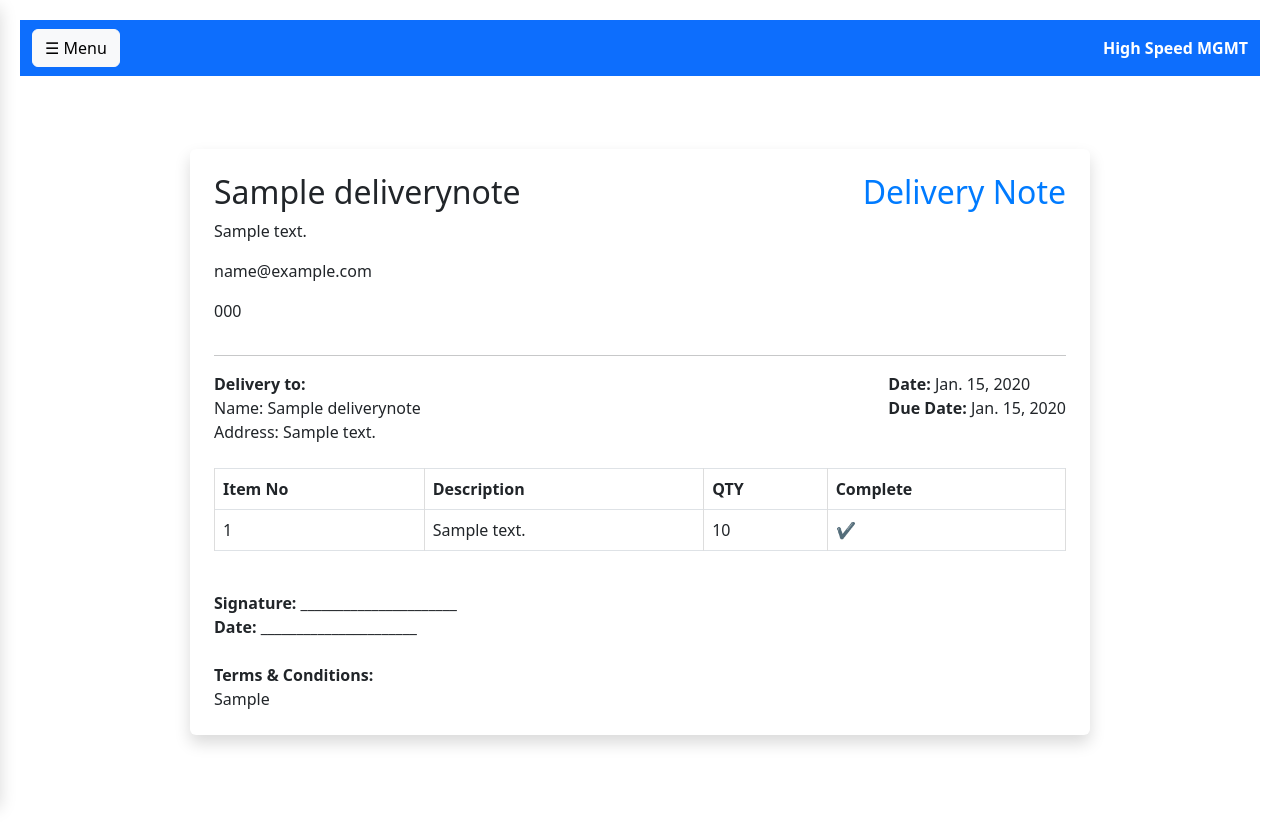
After one commit to skhleejal/invoicemgmt, a Django app: page /delivery-notes/1/ in a window 1280 px wide. The commit adds this page. Run offline with Django 4.2, Linux system fonts and the light colour scheme; a user stored in the database is signed in; tables that the repository leaves empty hold one stand-in row (values such as "Sample post").

Commit message:
God showed me a way out ee and my first file 3

```diff
--- a/invoicemgmt/models.py
+++ b/invoicemgmt/models.py
@@ -271,3 +271,40 @@ class PurchaseLineItem(models.Model):
         self.amount = self.quantity * self.price
         self.vat_amount = self.amount * (self.vat_rate / 100)
         super().save(*args, **kwargs)
+
+
+
+class DeliveryNote(models.Model):
+    delivery_note_number = models.PositiveIntegerField(unique=True, blank=True, null=True)
+    company_name = models.CharField(max_length=255)
+    company_address = models.TextField()
+    company_email = models.EmailField()
+    company_phone = models.CharField(max_length=50)
+    delivery_to_name = models.CharField(max_length=255)
+    delivery_to_address = models.TextField()
+    date = models.DateField()
+    due_date = models.DateField(blank=True, null=True)
+    # You can use a related model for line items if needed
+    terms = models.TextField(blank=True, null=True)
+    signature = models.CharField(max_length=255, blank=True, null=True)
+    signature_date = models.DateField(blank=True, null=True)
+
+    def save(self, *args, **kwargs):
+        if not self.delivery_note_number:
+            # Start numbering at 107
+            last_note = DeliveryNote.objects.aggregate(max_number=models.Max('delivery_note_number'))
+            self.delivery_note_number = (last_note['max_number'] or 106) + 1
+        super().save(*args, **kwargs)
+
+
+    def __str__(self):
+        return f"Delivery Note to {self.delivery_to_name} on {self.date}"
+
+
+
+class DeliveryNoteLineItem(models.Model):
+    delivery_note = models.ForeignKey(DeliveryNote, on_delete=models.CASCADE, related_name='items')
+    product_name = models.CharField(max_length=255, blank=True, null=True)  # Product name field
+    description = models.CharField(max_length=255, blank=True)
+    quantity = models.PositiveIntegerField()
+    complete = models.BooleanField(default=False)
--- a/invoicemgmt/templates/base.html
+++ b/invoicemgmt/templates/base.html
@@ -72,7 +72,7 @@
         <a href="{% url 'purchase_list' %}" class="btn btn-dark">📦 View Purchases</a>
         <a href="{% url 'create_purchase' %}">🛒 Create Purchase</a>
         <a href="{% url 'create_invoice' %}">➕ Create Invoice</a>
-
+        <li><a href="{% url 'delivery_note_list' %}">Delivery Notes</a></li>
         <a class="nav-link" href="{% url 'ai_support' %}">
             <i class="fas fa-robot"></i> AI Support
         </a>
--- /dev/null
+++ b/invoicemgmt/templates/invoicemgmt/delivery_note.html
@@ -0,0 +1,60 @@
+{% extends "base.html" %}
+{% block content %}
+<div class="container mt-5 mb-5 p-4 shadow rounded bg-white" style="max-width: 900px;">
+    <div style="display: flex; justify-content: space-between;">
+        <div>
+            <h2>{{ note.company_name }}</h2>
+            <p>{{ note.company_address }}</p>
+            <p>{{ note.company_email }}</p>
+            <p>{{ note.company_phone }}</p>
+        </div>
+        <div style="text-align:right;">
+            <h2 style="color:#007bff;">Delivery Note</h2>
+        </div>
+    </div>
+    <hr>
+    <div style="display: flex; justify-content: space-between;">
+        <div>
+            <strong>Delivery to:</strong><br>
+            Name: {{ note.delivery_to_name }}<br>
+            Address: {{ note.delivery_to_address }}
+        </div>
+        <div>
+            <strong>Date:</strong> {{ note.date }}<br>
+            <strong>Due Date:</strong> {{ note.due_date }}
+        </div>
+    </div>
+    <table class="table table-bordered mt-4">
+        <thead style="background:#eaf4fb;">
+            <tr>
+                <th>Item No</th>
+                <th>Description</th>
+                <th>QTY</th>
+                <th>Complete</th>
+            </tr>
+        </thead>
+        <tbody>
+            <!-- Loop through delivery items if you have a related model -->
+            {% for item in note.items.all %}
+            <tr>
+                <td>{{ forloop.counter }}</td>
+                <td>{{ item.description }}</td>
+                <td>{{ item.quantity }}</td>
+                <td>{% if item.complete %}✔{% endif %}</td>
+            </tr>
+            {% empty %}
+            <tr><td colspan="4">No items delivered.</td></tr>
+            {% endfor %}
+        </tbody>
+    </table>
+    <div style="margin-top:40px;">
+        <strong>Signature:</strong> ______________________
+        <br>
+        <strong>Date:</strong> ______________________
+    </div>
+    <div class="section mt-4">
+        <strong>Terms & Conditions:</strong><br>
+        {{ note.terms }}
+    </div>
+</div>
+{% endblock %}
--- a/invoicemgmt/urls.py
+++ b/invoicemgmt/urls.py
@@ -61,9 +61,9 @@ urlpatterns += [
     # path('quotations/<int:pk>/send_email/', views.send_quotation_email, name='send_quotation_email'),
     # path('quotations/<int:pk>/', views.quotation_detail, name='quotation_detail'),
     # path('quotations/<int:pk>/edit/', views.edit_quotation, name='edit_quotation'),
-#      path('delivery-notes/', views.delivery_note_list, name='delivery_note_list'),
-#     path('delivery-notes/create/', views.create_delivery_note, name='create_delivery_note'),
-#     path('delivery-notes/<int:pk>/', views.delivery_note_detail, name='delivery_note_detail'),
-#     path('delivery-notes/<int:pk>/pdf/', views.delivery_note_pdf, name='delivery_note_pdf'),
-#     path('delivery-notes/<int:pk>/pdf/', views.delivery_note_pdf, name='delivery_note_pdf'),
+     path('delivery-notes/', views.delivery_note_list, name='delivery_note_list'),
+    path('delivery-notes/create/', views.create_delivery_note, name='create_delivery_note'),
+    path('delivery-notes/<int:pk>/', views.delivery_note_detail, name='delivery_note_detail'),
+    path('delivery-notes/<int:pk>/pdf/', views.delivery_note_pdf, name='delivery_note_pdf'),
+    path('delivery-notes/<int:pk>/pdf/', views.delivery_note_pdf, name='delivery_note_pdf'),
 ]
--- a/invoicemgmt/views.py
+++ b/invoicemgmt/views.py
@@ -1022,67 +1022,79 @@ def test_email(request):
 #         form = QuotationForm(instance=quotation)
 #     return render(request, 'invoicemgmt/quotation_form.html', {'form': form, 'quotation': quotation})
 
-# @login_required
-# def create_delivery_note(request):
-#     if request.method == 'POST':
-#         form = DeliveryNoteForm(request.POST)
-#         formset = DeliveryNoteLineItemFormSet(request.POST)
-#         if form.is_valid() and formset.is_valid():
-#             note = form.save()
-#             formset.instance = note
-#             formset.save()
-#             return redirect('delivery_note_detail', pk=note.pk)
-#     else:
-#         form = DeliveryNoteForm()
-#         formset = DeliveryNoteLineItemFormSet()
-#     return render(request, 'invoicemgmt/delivery_note_form.html', {'form': form, 'formset': formset})
+@login_required
+def create_delivery_note(request):
+    if request.method == 'POST':
+        form = DeliveryNoteForm(request.POST)
+        formset = DeliveryNoteLineItemFormSet(request.POST)
+        if form.is_valid() and formset.is_valid():
+            # Save the main delivery note
+            note = form.save()
+
+            # Link the line items to the delivery note
+            formset.instance = note
+            formset.save()
+
+            return redirect('delivery_note_detail', pk=note.pk)
+    else:
+        form = DeliveryNoteForm()
+        formset = DeliveryNoteLineItemFormSet()
+
+    return render(request, 'invoicemgmt/delivery_note_form.html', {
+        'form': form,
+        'formset': formset
+    })
 
 
-# from .models import DeliveryNote
-# from .forms import DeliveryNoteForm,DeliveryNoteLineItemFormSet
-# from django.contrib.auth.decorators import login_required
-# from django.shortcuts import render, get_object_or_404, redirect
+from .models import DeliveryNote
+from .forms import DeliveryNoteForm,DeliveryNoteLineItemFormSet
+from django.contrib.auth.decorators import login_required
+from django.shortcuts import render, get_object_or_404, redirect
 
-# @login_required
-# def delivery_note_list(request):
-#     notes = DeliveryNote.objects.all()
-#     return render(request, 'invoicemgmt/delivery_note_list.html', {'notes': notes})
+@login_required
+def delivery_note_list(request):
+    notes = DeliveryNote.objects.all().order_by('delivery_note_number')
+    return render(request, 'invoicemgmt/delivery_note_list.html', {'notes': notes})
 
-# @login_required
-# def create_delivery_note(request):
-#     if request.method == 'POST':
-#         form = DeliveryNoteForm(request.POST)
-#         formset = DeliveryNoteLineItemFormSet(request.POST)
-#         if form.is_valid() and formset.is_valid():
-#             note = form.save()
-#             formset.instance = note
-#             formset.save()
-#             return redirect('delivery_note_detail', pk=note.pk)
-#     else:
-#         form = DeliveryNoteForm()
-#         formset = DeliveryNoteLineItemFormSet()
-#     return render(request, 'invoicemgmt/delivery_note_form.html', {'form': form, 'formset': formset})
+@login_required
+def create_delivery_note(request):
+    if request.method == 'POST':
+        form = DeliveryNoteForm(request.POST)
+        formset = DeliveryNoteLineItemFormSet(request.POST)
+        if form.is_valid() and formset.is_valid():
+            note = form.save()
+            formset.instance = note
+            formset.save()
+            return redirect('delivery_note_detail', pk=note.pk)
+    else:
+        form = DeliveryNoteForm()
+        formset = DeliveryNoteLineItemFormSet()
 
-# @login_required
-# def delivery_note_detail(request, pk):
-#     note = get_object_or_404(DeliveryNote, pk=pk)
-#     return render(request, 'invoicemgmt/delivery_note.html', {'note': note})
+    return render(request, 'invoicemgmt/delivery_note_form.html', {
+        'form': form,
+        'formset': formset
+    })
+
+@login_required
+def delivery_note_detail(request, pk):
+    note = get_object_or_404(DeliveryNote, pk=pk)
+    return render(request, 'invoicemgmt/delivery_note.html', {'note': note})
 
 
-# from django.http import HttpResponse
-# from django.template.loader import get_template
+from django.http import HttpResponse
+from django.template.loader import get_template
 
 
-# @login_required
-# def delivery_note_pdf(request, pk):
-#     note = get_object_or_404(DeliveryNote, pk=pk)
-#     template = get_template('invoicemgmt/delivery_note_pdf.html')
-#     html = template.render({'note': note})
-#     pdf_file = BytesIO()
-#     pisa_status = pisa.CreatePDF(html, dest=pdf_file)
-#     if pisa_status.err:
-#         return HttpResponse('PDF generation failed', status=500)
-#     pdf_file.seek(0)
-#     response = HttpResponse(pdf_file.getvalue(), content_type='application/pdf')
-#     response['Content-Disposition'] = f'attachment; filename="delivery_note_{note.pk}.pdf"'
-#     return response
+@login_required
+def delivery_note_pdf(request, pk):
+    note = get_object_or_404(DeliveryNote, pk=pk)
+    template = get_template('invoicemgmt/delivery_note_pdf.html')
+    html = template.render({'note': note})
+    pdf_file = BytesIO()
+    pisa_status = pisa.CreatePDF(html, dest=pdf_file)
+    if pisa_status.err:
+        return HttpResponse('PDF generation failed', status=500)
+    pdf_file.seek(0)
+    response = HttpResponse(pdf_file.getvalue(), content_type='application/pdf')
+    response['Content-Disposition'] = f'attachment; filename="delivery_note_{note.pk}.pdf"'
+    return response
```
Also changed, not shown: invoicemgmt/forms.py (+22 -1 lines), invoicemgmt/templates/invoicemgmt/delivery_note_form.html (added, +22 -0 lines), invoicemgmt/templates/invoicemgmt/delivery_note_list.html (added, +36 -0 lines), invoicemgmt/templates/invoicemgmt/delivery_note_pdf.html (added, +173 -0 lines), invoicemgmt/templates/invoicemgmt/invoice_pdf.html (+4 -3 lines), invoicemgmt/migrations/0011_deliverynote_deliverynotelineitem.py (added).
